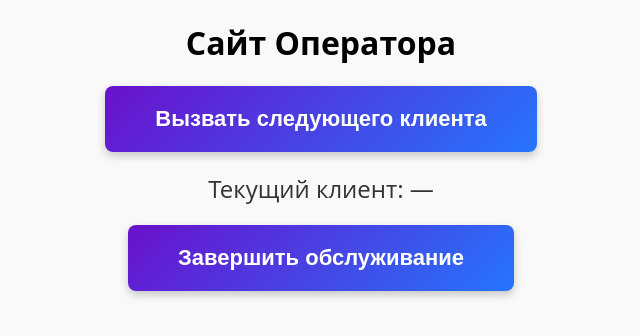
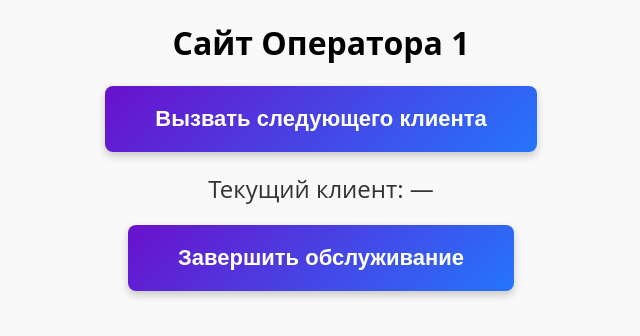
Before and after one commit to EugeneBear/site-operator, a website: page index.html in a window 1280 px wide. Shown: the whole page, without its empty margins (319-959 px from the left). Drawn offline with nearby package versions, Linux system fonts and the light colour scheme; no server answers.

Commit message:
Update index.html

```diff
--- a/index.html
+++ b/index.html
@@ -52,7 +52,7 @@
 
 </head>
 <body>
-  <h1>Сайт Оператора</h1>
+  <h1>Сайт Оператора 1</h1>
 
   <div id="controls">
     <button id="call-next">Вызвать следующего клиента</button>
```
